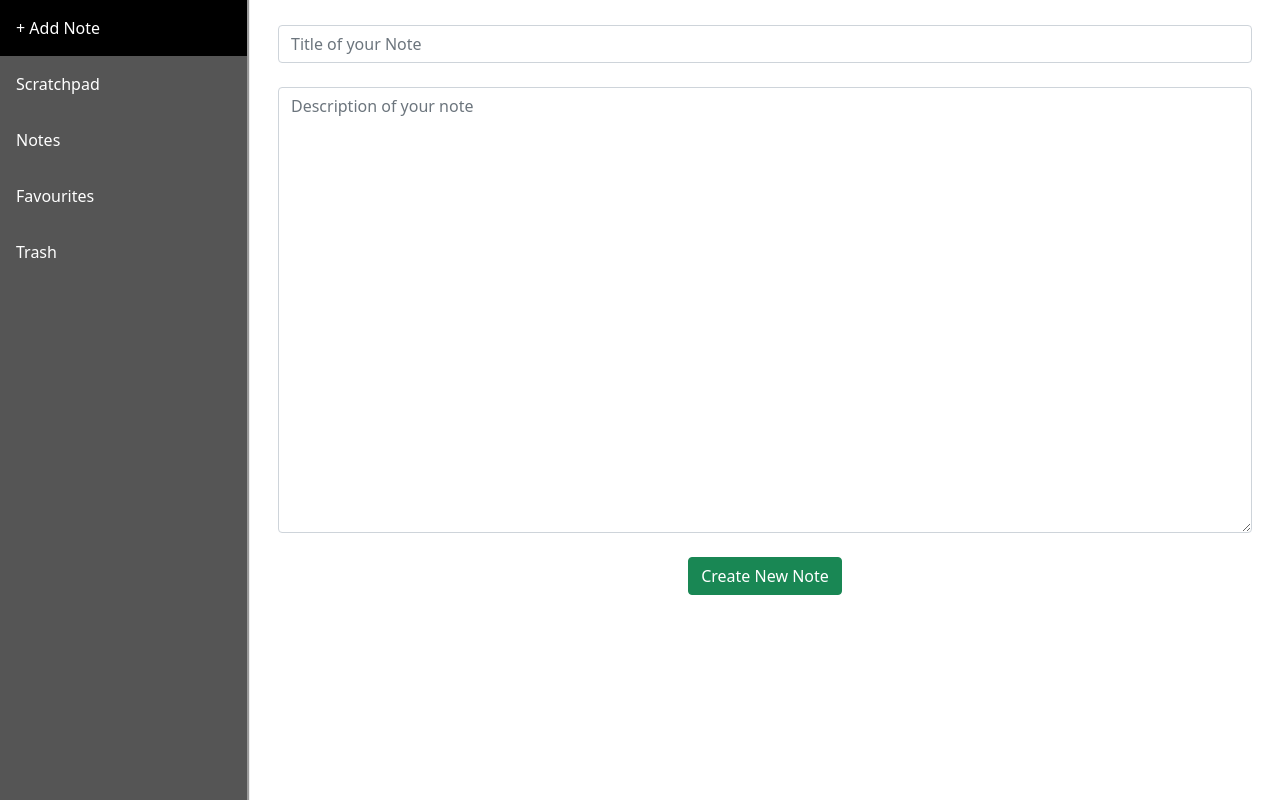
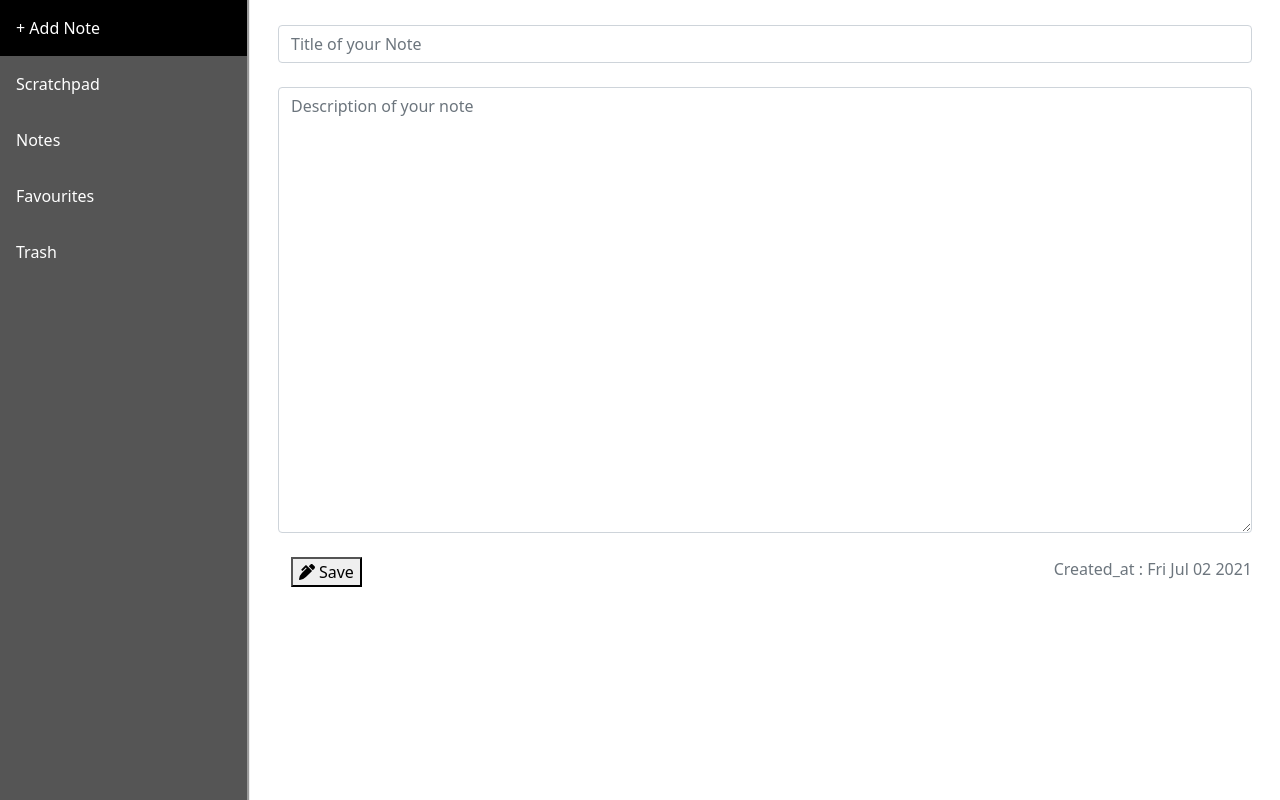
Before and after one commit to SiamAnzir/react-keep-notes, a React (Create React App) app: page /addNote in a window 1280 px wide. Built offline with nearby package versions, Linux system fonts and the light colour scheme.

Commit message:
[Modified] AddNote Component

```diff
--- a/src/components/AddNote.js
+++ b/src/components/AddNote.js
@@ -1,13 +1,17 @@
 import React, {useContext , useState} from "react";
 import NotesContext from "../contexts/NoteContext";
 import { v4 as uuidv4 } from 'uuid';
-import {Container,Form,Button} from "react-bootstrap";
+import {Container, Form, Button, Tab, Row, Col} from "react-bootstrap";
+import {FontAwesomeIcon} from "@fortawesome/react-fontawesome";
+import {faPenAlt, faTrashAlt} from "@fortawesome/free-solid-svg-icons";
+import {methods} from "../methods/Methods";
+import {faStar} from "@fortawesome/free-regular-svg-icons";
 
 const AddNote = () => {
 
     const {notes, setNotes} = useContext(NotesContext);
 
-    const initialNoteState = {id:uuidv4(),title:"",description:"",created_at:new Date().toDateString(),favourite_blog:false, trash:false};
+    const initialNoteState = {id:uuidv4(),title:"",description:"",created_at:new Date().toDateString(),favourite_note:false, trash:false,editing:false};
     const [newNote, setCreatedNote] = useState(initialNoteState);
 
     const handleSubmit = (event) => {
@@ -27,14 +31,21 @@ const AddNote = () => {
                 <br/>
                 <Form onSubmit={handleSubmit}>
                     <Form.Group controlId="exampleForm.ControlSelect1">
-                        <Form.Control name="title" autoComplete="off" required type="text" placeholder="Title of your Note" onChange={handleInputChange} ></Form.Control>
+                        <Form.Control name="title" autoComplete="off" required type="text" placeholder="Title of your Note" onChange={handleInputChange}/>
                     </Form.Group>
                     <br/>
                     <Form.Group>
                         <Form.Control as="textarea" rows={18} name="description" autoComplete="off" required type="text" placeholder="Description of your note" onChange={handleInputChange}/>
                     </Form.Group>
                     <br/>
-                    <Button variant="success" type="submit" > Create New Note </Button>
+                    <footer>
+                        <Row>
+                            <Col className="text-start ">
+                                <button style={{ marginLeft: '.8rem' }} type="submit"> <FontAwesomeIcon icon={faPenAlt}/> Save </button>
+                            </Col>
+                            <Col className="text-end text-muted"> Created_at : {newNote.created_at} </Col>
+                        </Row>
+                    </footer>
                 </Form>
                 <br/>
             </Container>
```
